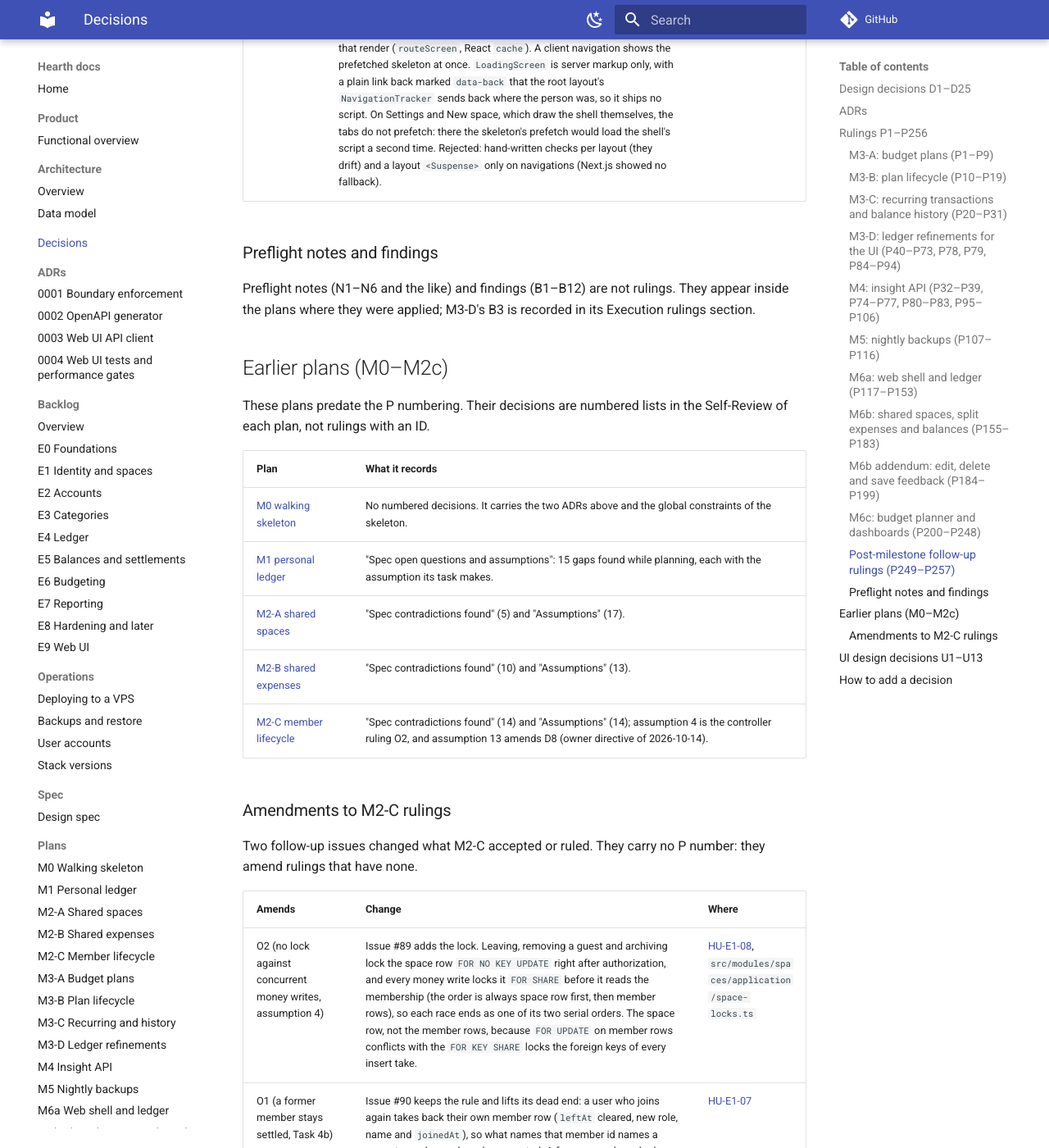
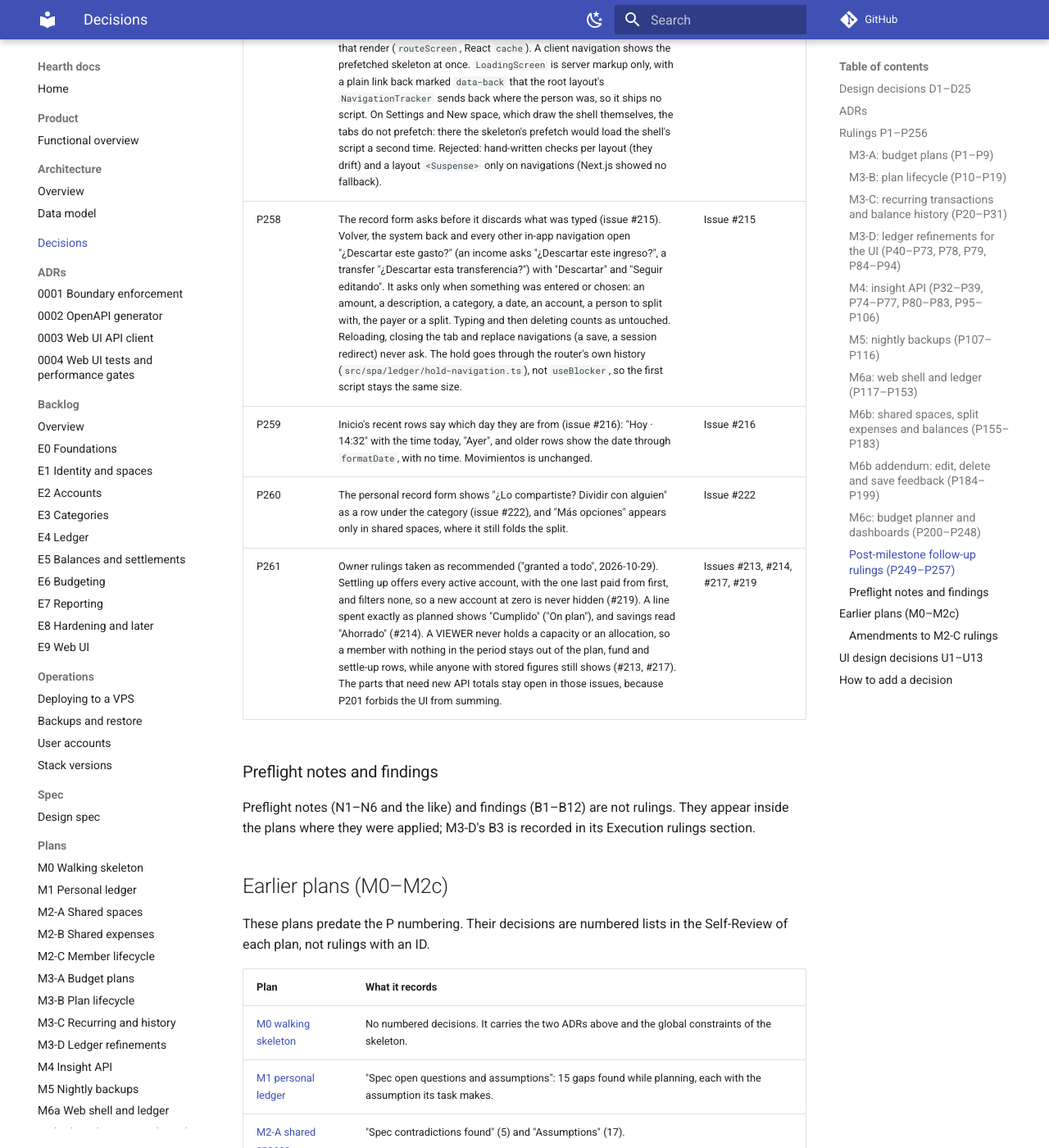
Before and after one commit to Facabore/Hearth, an MkDocs documentation site: the page built from docs/decisions/README.md, in a window 1280 px wide and 1400 px high, scrolled down 30821 px. Shown: the whole window at 82% size. Built offline with MkDocs 1.6.1 and Material for MkDocs 9.7.7, drawn with Linux system fonts in a browser that asks for light colours; comment, search, counter and statistics services are not loaded.

Commit message:
docs(decisions): record the UX audit rulings for the record form, Inicio, settling up and Plan (Refs #215, #216, #219, #222, #213, #214, #217)

```diff
--- a/docs/decisions/README.md
+++ b/docs/decisions/README.md
@@ -422,6 +422,10 @@ Execution rulings made while closing follow-up issues after their milestone ship
 | P255 | Shared money is never framed as a debt in the base Spanish (issue #157, amends P173's words). A net reads "te toca poner" or "te toca recibir", or "le toca poner" or "le toca recibir" for a member. A suggestion reads "{payer} le paga {amount} a {receiver}", and the whole space settled reads "Todos están al día" (`balances.allSettled`). The keys `balances.you.settled`, `balances.member.settled` and `balances.suggestions` keep "paz y salvo" until HU-E8-19 (#180) moves them to `es-CO`, so the screen mixes both until then. `OutstandingBalance` explains the zero-balance rule for leaving, removing someone and archiving. "Debes hoy" for a credit card is a real debt and stays. English is unchanged. | Issue #157 |
 | P256 | A heavy form skips its below-the-fold part in the first frame (issue #182): the line editor wraps the sections below the catch-all switch in `content-visibility: auto` with `contain-intrinsic-size: auto 640px`, so the first frame lands before the framework chunks evaluate and Lighthouse (Lantern) stops counting them in the simulated LCP. Rejected: `experimental.inlineCss` (it doubled the document and slowed most routes) and raising a budget. | 2026-10-21-m6c-planner-and-dashboards.md (Self-Review 49), issue #182 |
 | P257 | A route's skeleton never costs its status (issue #196): every screen has its own `loading.tsx` at its leaf, and none wraps another route (a screen with routes below it sits in a route group). Its `layout.tsx` is `documentFirst(Page)`, which renders the screen before the boundary on the browser's document request (the proxy's `x-hearth-document`), so a 404 stays a 404 and a redirect stays a server redirect. The page reuses that render (`routeScreen`, React `cache`). A client navigation shows the prefetched skeleton at once. `LoadingScreen` is server markup only, with a plain link back marked `data-back` that the root layout's `NavigationTracker` sends back where the person was, so it ships no script. On Settings and New space, which draw the shell themselves, the tabs do not prefetch: there the skeleton's prefetch would load the shell's script a second time. Rejected: hand-written checks per layout (they drift) and a layout `<Suspense>` only on navigations (Next.js showed no fallback). | 2026-10-21-m6c-planner-and-dashboards.md (Self-Review 50), issue #196 |
+| P258 | The record form asks before it discards what was typed (issue #215). Volver, the system back and every other in-app navigation open "¿Descartar este gasto?" (an income asks "¿Descartar este ingreso?", a transfer "¿Descartar esta transferencia?") with "Descartar" and "Seguir editando". It asks only when something was entered or chosen: an amount, a description, a category, a date, an account, a person to split with, the payer or a split. Typing and then deleting counts as untouched. Reloading, closing the tab and replace navigations (a save, a session redirect) never ask. The hold goes through the router's own history (`src/spa/ledger/hold-navigation.ts`), not `useBlocker`, so the first script stays the same size. | Issue #215 |
+| P259 | Inicio's recent rows say which day they are from (issue #216): "Hoy · 14:32" with the time today, "Ayer", and older rows show the date through `formatDate`, with no time. Movimientos is unchanged. | Issue #216 |
+| P260 | The personal record form shows "¿Lo compartiste? Dividir con alguien" as a row under the category (issue #222), and "Más opciones" appears only in shared spaces, where it still folds the split. | Issue #222 |
+| P261 | Owner rulings taken as recommended ("granted a todo", 2026-10-29). Settling up offers every active account, with the one last paid from first, and filters none, so a new account at zero is never hidden (#219). A line spent exactly as planned shows "Cumplido" ("On plan"), and savings read "Ahorrado" (#214). A VIEWER never holds a capacity or an allocation, so a member with nothing in the period stays out of the plan, fund and settle-up rows, while anyone with stored figures still shows (#213, #217). The parts that need new API totals stay open in those issues, because P201 forbids the UI from summing. | Issues #213, #214, #217, #219 |
 
 ### Preflight notes and findings
 
```
